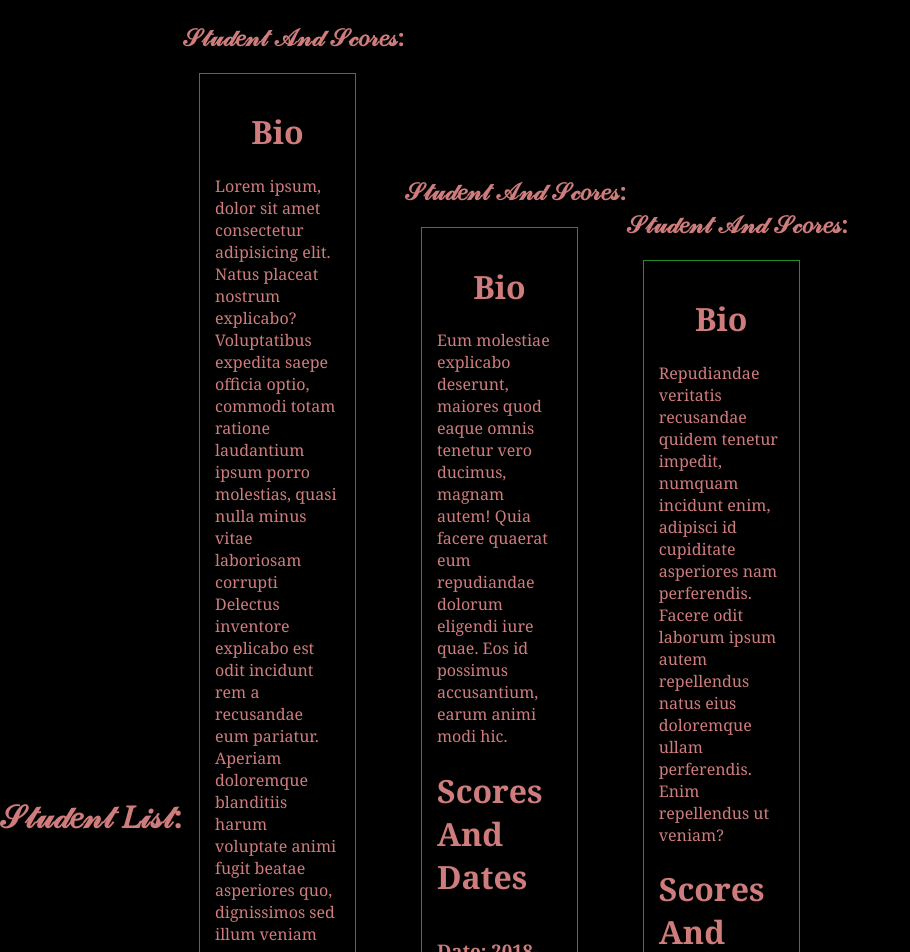
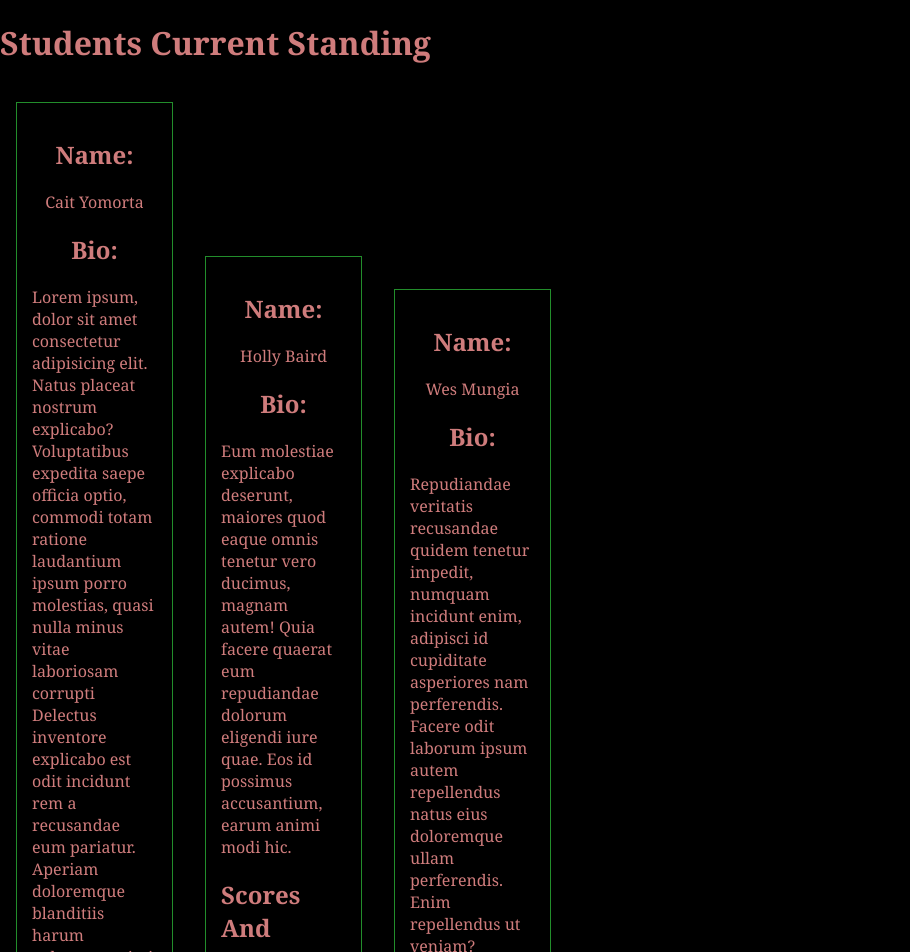
Before and after one commit to Savienne/students-lab, a React (Create React App) app: page / in a window 1280 px wide. Shown: the top 952 px of the page, without its empty margins (0-910 px from the left). Built offline with nearby package versions, Linux system fonts and the light colour scheme.

Commit message:
finish styling

```diff
--- a/public/index.html
+++ b/public/index.html
@@ -27,8 +27,10 @@
     <title>React App</title>
   </head>
   <body>
+    <h1> Students Current Standing </h1>
     <noscript>You need to enable JavaScript to run this app.</noscript>
     <div id="root"></div>
+
     <!--
       This HTML file is a template.
       If you open it directly in the browser, you will see an empty page.
--- a/src/App.css
+++ b/src/App.css
@@ -28,3 +28,9 @@ body {
   margin: 1rem;
   height: cover;
 }
+
+.title {
+  display: flex;
+ color:red
+
+}
--- a/src/Student.jsx
+++ b/src/Student.jsx
@@ -4,12 +4,12 @@ const Student = (props) => {
     return (
         <>
         <div>
-            <h2>𝒮𝓉𝓊𝒹𝑒𝓃𝓉 𝒜𝓃𝒹 𝒮𝒸𝑜𝓇𝑒𝓈:</h2>
-        {props.student.𝕟𝕒𝕞𝕖}
         <div className='bio-div'>
-            <h1>Bio</h1>
+            <h2>Name:</h2>
+        {props.student.name}
+            <h2>Bio:</h2>
          {props.student.bio}
-         <h1>Scores And Dates</h1>
+         <h2>Scores And Dates:</h2>
         {props.student.scores.map(score =>
         <Score score = {score} />
         )}
@@ -18,5 +18,4 @@ const Student = (props) => {
         </>
     )
 }
-
 export default Student
--- a/src/StudentList.jsx
+++ b/src/StudentList.jsx
@@ -4,7 +4,8 @@ const StudentList = ({students}) => {
     console.log(students)
     return (
         <>
-            <h1> 𝒮𝓉𝓊𝒹𝑒𝓃𝓉 𝐿𝒾𝓈𝓉: </h1>
+            <div className="title">
+            </div>
             {students.map(student =>
              < Student student = {student} />
 
```
